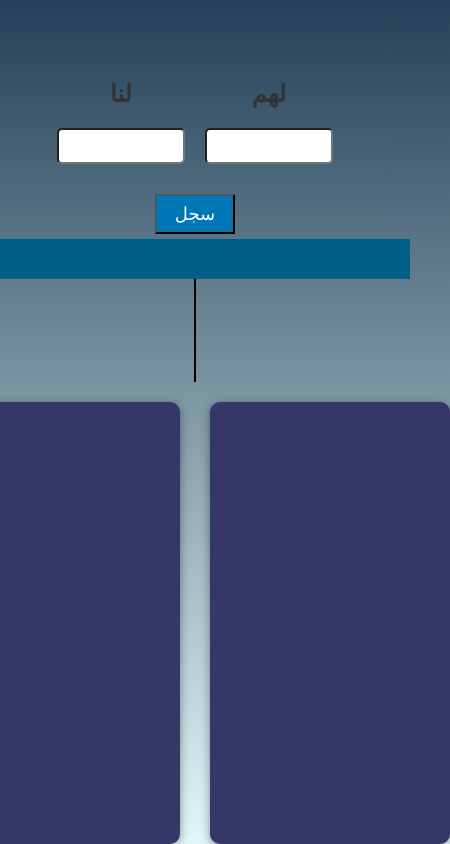
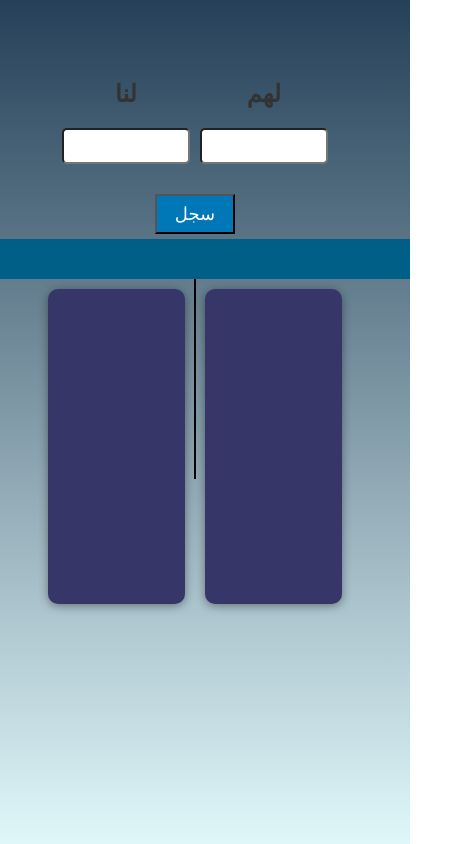
Before and after one commit to Oth5/Balot-calculator, a plain HTML site: page index.html in a window 390 px wide. Shown: the whole page, 450 px wide, since content can reach past the window. Drawn offline with Linux system fonts and the light colour scheme.

Commit message:
change responsivet

```diff
--- a/style.css
+++ b/style.css
@@ -84,27 +84,21 @@ h2{
 }
 
    @media(max-width:600px)  {
-    .balot-calculator{
-          align-items: center;
+
+
+
+  .output {
+    align-items: center;
     gap: 20px;
+  }
 
-    }
-    .output {
-  display: flex;
-  justify-content: center;
-  gap: 30px;
-  margin-top: 20px;
-}
+  .team {
+    width: 30vw;
+    height: 35vh;
+  }
 
-.team {
-  background-color: #363669;
-  color: white;
-  height: 50vh;
-  border-radius: 10px;
-  padding: 10px;
-  font-size: 22px;
-  text-align: center;
-  box-shadow: 0 2px 10px rgba(0,0,0,0.4);
-  overflow-y: auto;
-   }
+  .balot-calculator {
+    gap: 10px;
   }
+
+  }
```
